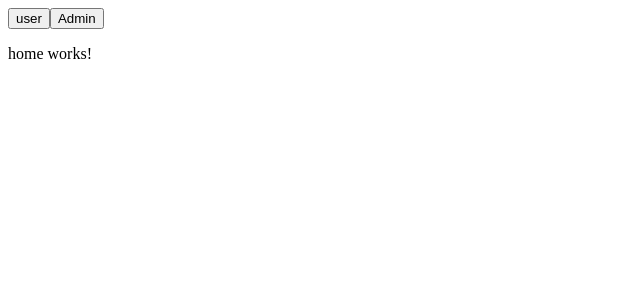
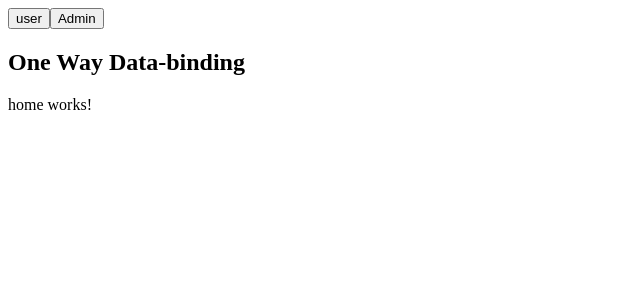
Before and after one commit to Kaverikrishna/ARC, an Angular app: page / in a window 1280 px wide. Shown: the top 300 px of the page, without its empty margins (0-640 px from the left). Built offline with nearby package versions, Linux system fonts and the light colour scheme.

Commit message:
created new branch

```diff
--- a/src/app/feature/home/home.component.html
+++ b/src/app/feature/home/home.component.html
@@ -5,4 +5,6 @@
   <button routerLink="/admin">
     Admin
   </button>
+
+  <h2> {{interpol}} </h2>
   <p>home works!</p>
--- a/src/app/feature/home/home.component.ts
+++ b/src/app/feature/home/home.component.ts
@@ -7,4 +7,7 @@ import { Component } from '@angular/core';
 })
 export class HomeComponent {
 
+
+  public interpol = "One Way Data-binding";
+
 }
```
